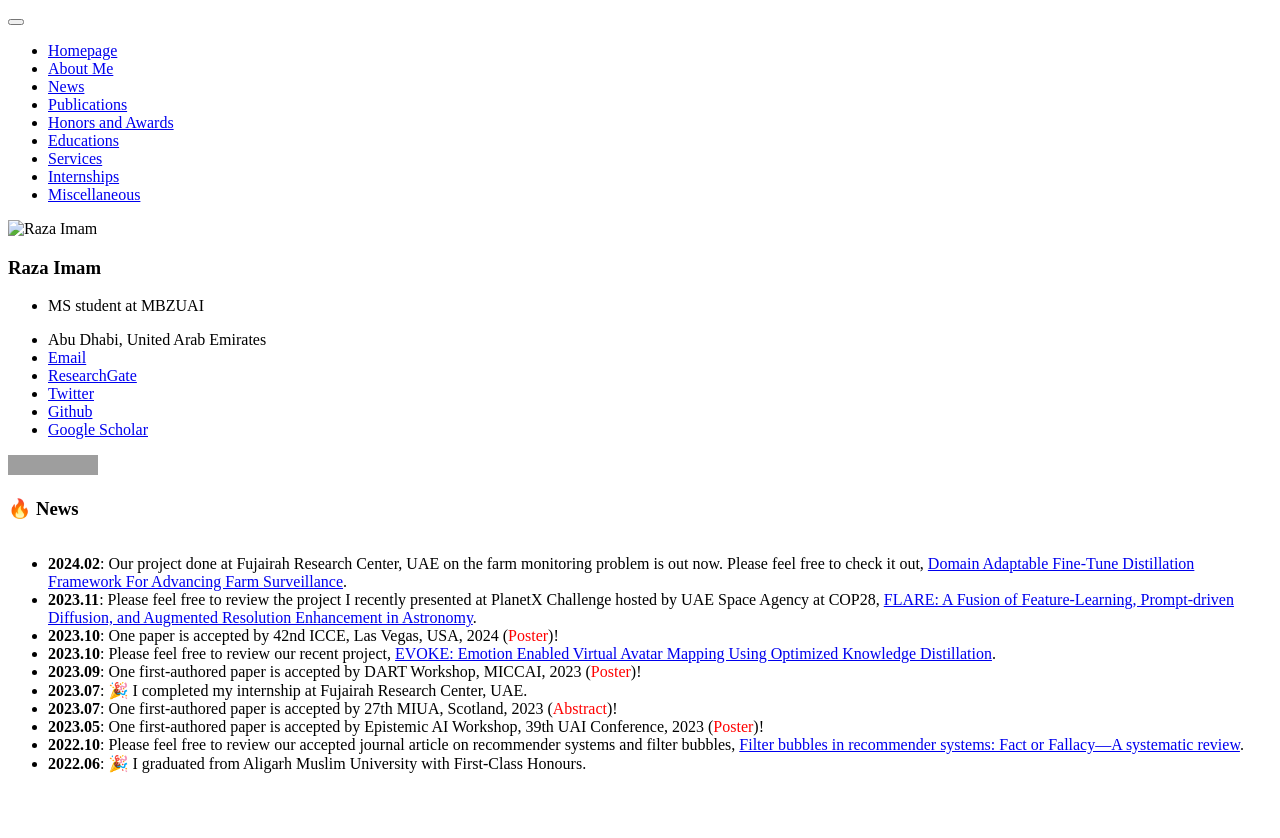
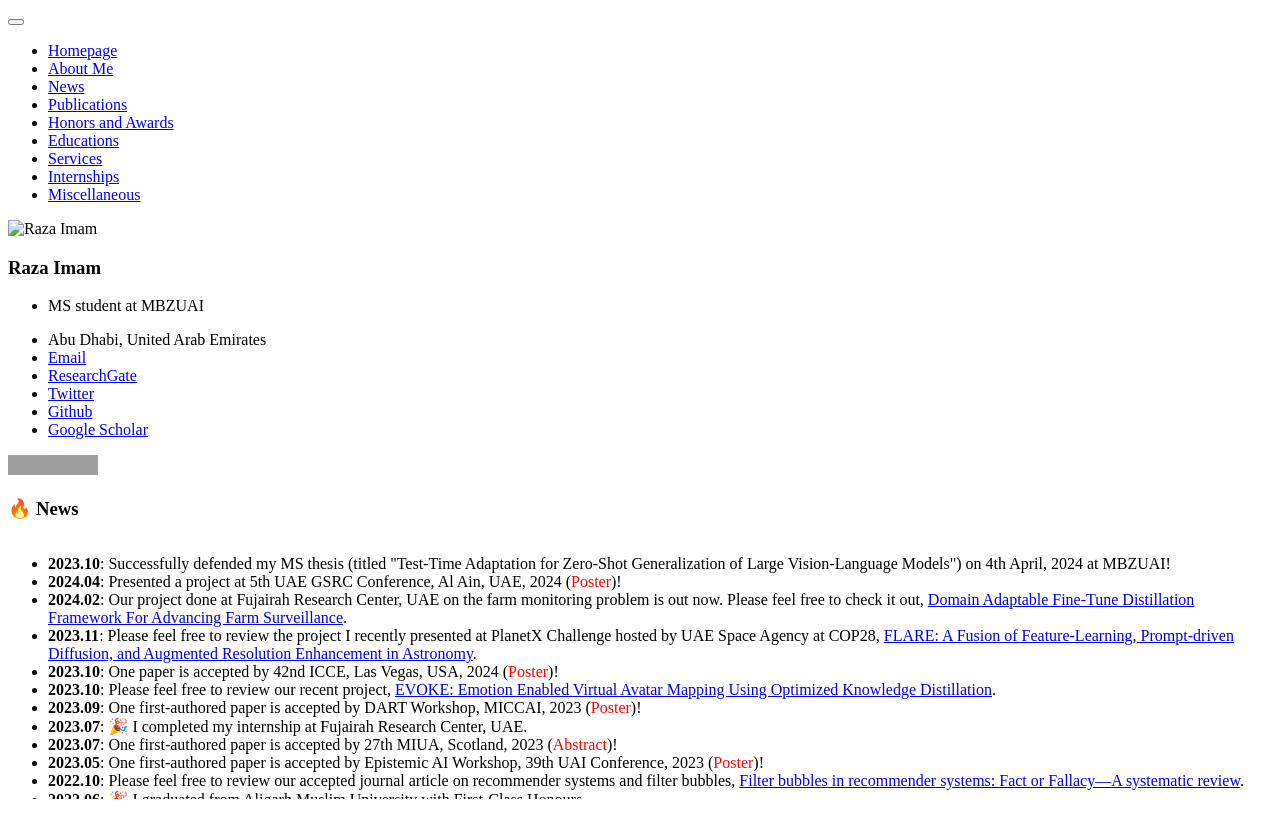
Before and after one commit to Razaimam45/razaimam45.github.io, a Jekyll site: the page built from _pages/includes/news.md, in a window 1280 px wide. Shown: the top 838 px of the page. Built offline with Jekyll 4.4.1, drawn with Linux system fonts in a browser that asks for light colours; our own code applies the rules of GitHub Pages for plain Markdown files; grey boxes are pictures that could not be loaded.

Commit message:
News Update 04.2024

```diff
--- a/_pages/includes/news.md
+++ b/_pages/includes/news.md
@@ -10,6 +10,8 @@
 <div class="scrollable">
   <ul>
     <!-- New stuff to add here  -->
+    <li><strong>2023.10</strong>: Successfully defended my MS thesis (titled "Test-Time Adaptation for Zero-Shot Generalization of Large Vision-Language Models") on 4th April, 2024 at MBZUAI!</li>
+    <li><strong>2024.04</strong>: Presented a project at 5th UAE GSRC Conference, Al Ain, UAE, 2024 (<font color="red">Poster</font>)!</li>
     <li><strong>2024.02</strong>: Our project done at Fujairah Research Center, UAE on the farm monitoring problem is out now. Please feel free to check it out, <a href="https://arxiv.org/abs/2402.07059">Domain Adaptable Fine-Tune Distillation Framework For Advancing Farm Surveillance</a>.</li>
     <li><strong>2023.11</strong>: Please feel free to review the project I recently presented at PlanetX Challenge hosted by UAE Space Agency at COP28, <a href="https://arxiv.org/">FLARE: A Fusion of Feature-Learning, Prompt-driven Diffusion, and Augmented Resolution Enhancement in Astronomy</a>.</li>
     <li><strong>2023.10</strong>: One paper is accepted by 42nd ICCE, Las Vegas, USA, 2024 (<font color="red">Poster</font>)!</li>
```
